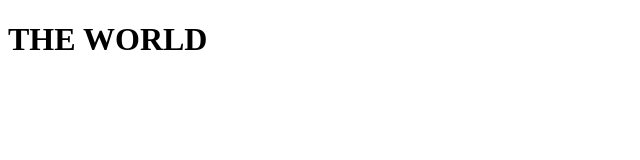
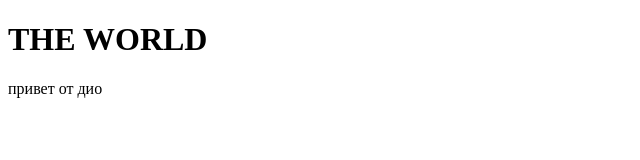
Before and after one commit to polggfgh/hellsing_progect, a plain HTML site: page index.html in a window 1280 px wide. Shown: the whole page, without its empty margins (0-640 px from the left). Drawn offline with Linux system fonts and the light colour scheme.

Commit message:
Update index.html
opteid 2

```diff
--- a/index.html
+++ b/index.html
@@ -7,5 +7,7 @@
 </head>
 <body>
     <h1>THE WORLD </h1>
+    <p>привет от дио</p>
 </body>
+
 </html>
```
